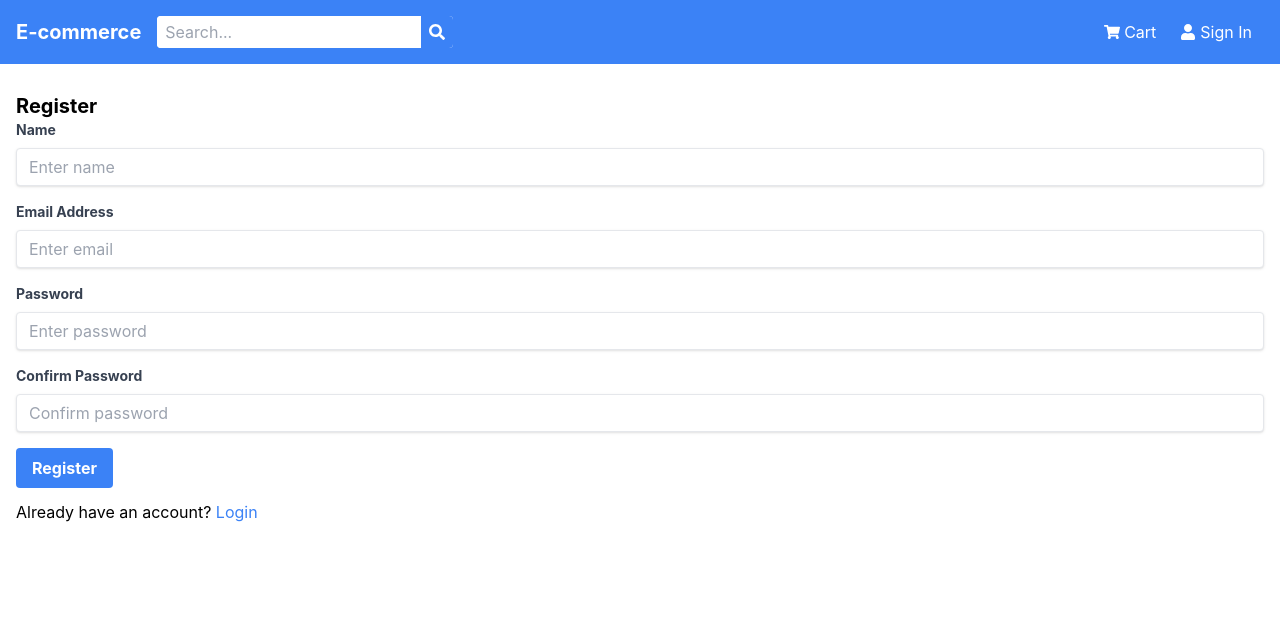
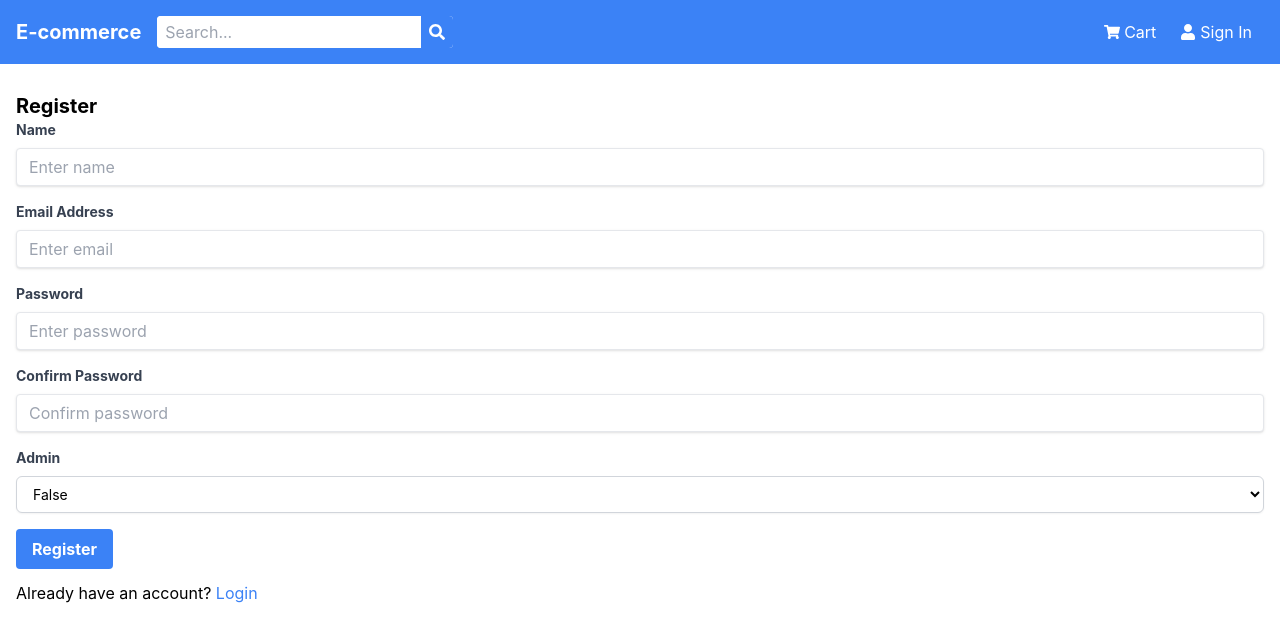
Before and after one commit to cleverice007/e-commerce-mern, a React (Create React App) app in the folder frontend/: page /register in a window 1280 px wide. Shown: the top 642 px of the page. Built offline with nearby package versions, Linux system fonts and the light colour scheme; no server answers.

Commit message:
在registerPage 新增 isAdmin 的下拉選單

```diff
--- a/frontend/src/pages/RegisterPage.tsx
+++ b/frontend/src/pages/RegisterPage.tsx
@@ -1,7 +1,7 @@
 import { useState, useEffect } from 'react';
 import { Link, useLocation, useNavigate } from 'react-router-dom';
 import { useDispatch, useSelector } from 'react-redux';
-import { AuthState,UserInfo } from '../slices/authSlice';
+import { AuthState, UserInfo } from '../slices/authSlice';
 
 import { useRegisterMutation } from '../slices/userApiSlice';
 import { setCredentials } from '../slices/authSlice';
@@ -12,6 +12,7 @@ const RegisterPage: React.FC = () => {
   const [email, setEmail] = useState<string>('');
   const [password, setPassword] = useState<string>('');
   const [confirmPassword, setConfirmPassword] = useState<string>('');
+  const [isAdmin, setIsAdmin] = useState<boolean>(false);
 
   const dispatch = useDispatch();
   const navigate = useNavigate();
@@ -109,6 +110,21 @@ const RegisterPage: React.FC = () => {
             onChange={(e) => setConfirmPassword(e.target.value)}
           />
         </div>
+        <div className="mb-4">
+        <label className="block text-gray-700 text-sm font-bold mb-2" htmlFor="isAdmin">
+          Admin
+        </label>
+        <select
+          id="isAdmin"
+          value={String(isAdmin)}
+          onChange={(e) => setIsAdmin(e.target.value === 'true')}
+          className="block w-full px-3 py-2 border border-gray-300 bg-white rounded-md shadow-sm focus:outline-none focus:ring-indigo-500 focus:border-indigo-500 sm:text-sm"
+        >
+          <option value="false">False</option>
+          <option value="true">True</option>
+        </select>
+      </div>
+
 
         <button
           className={`bg-blue-500 hover:bg-blue-700 text-white font-bold py-2 px-4 rounded focus:outline-none focus:shadow-outline ${isLoading && 'opacity-50 cursor-not-allowed'}`}
```
Lines whose indentation alone changed are shown as unchanged.
